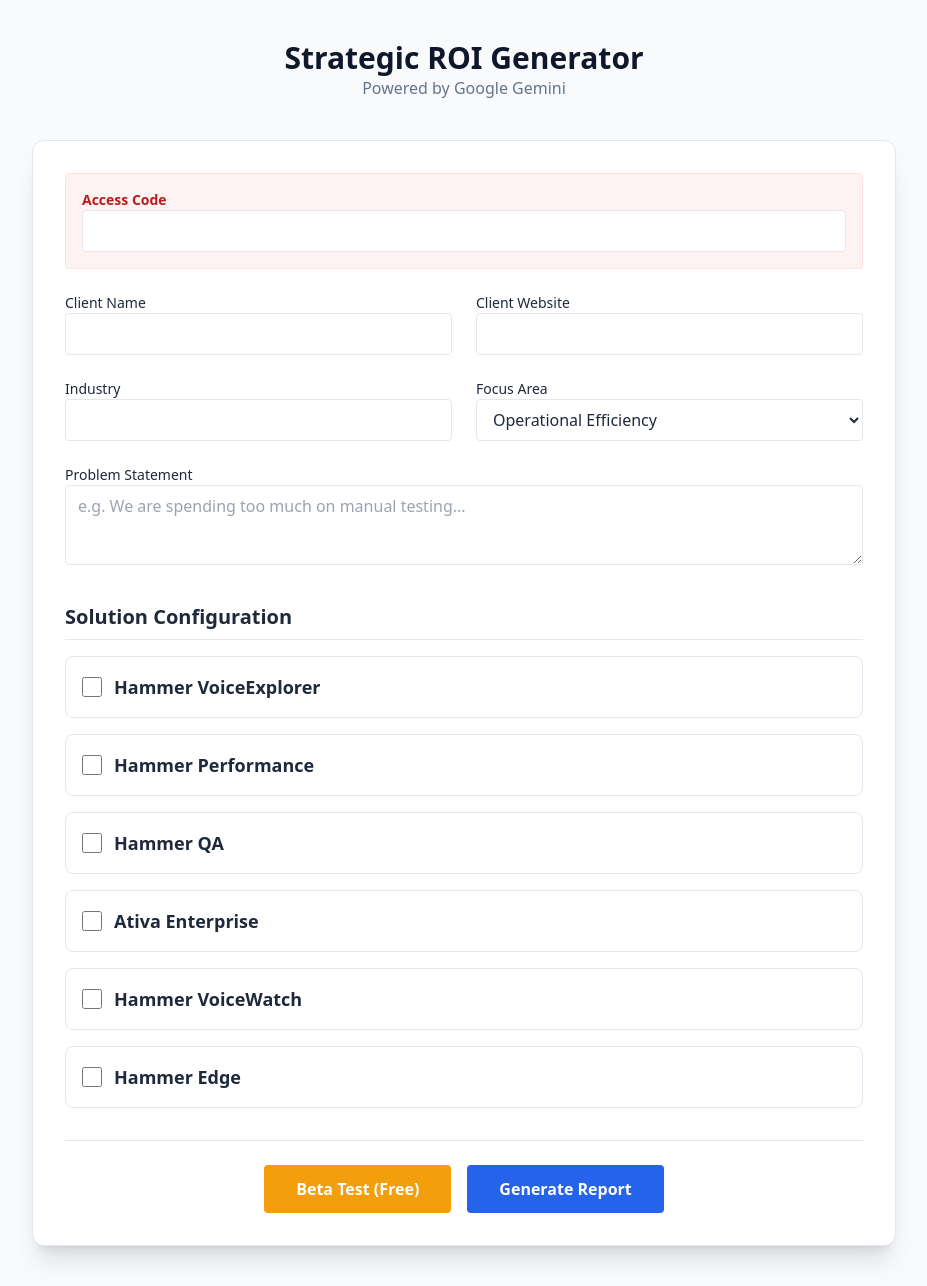
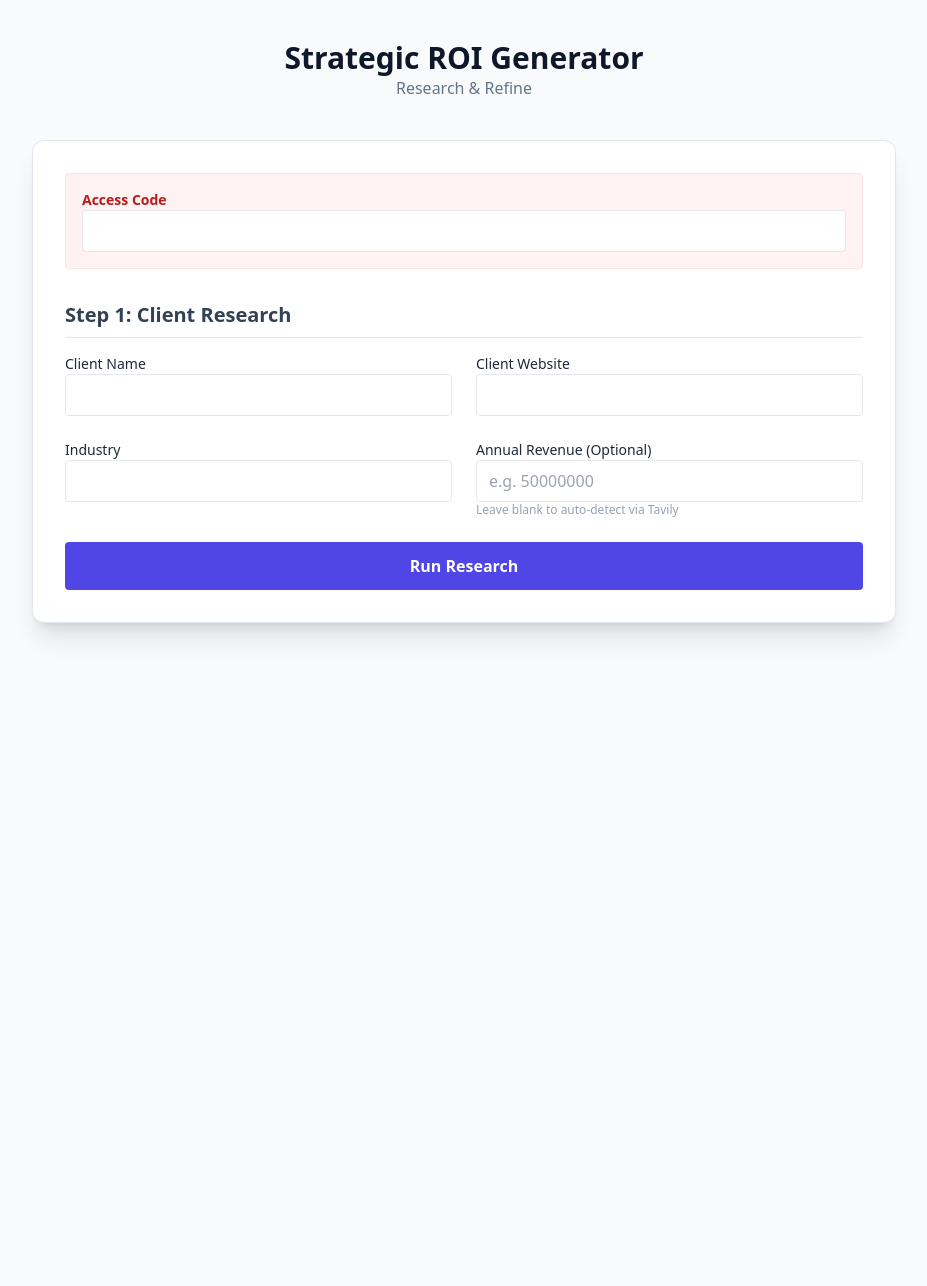
Before and after one commit to hammerlab-eric/hammer-roi-calculator, a Flask app: page / in a window 1280 px wide. Shown: the whole page, without its empty margins (176-1103 px from the left). After the commit the page ends 638 px from the top, so only its background shows below. Run offline with Flask 3, Linux system fonts and the light colour scheme; some libraries are stand-ins or nearby versions.

Commit message:
Update index.html

```diff
--- a/templates/index.html
+++ b/templates/index.html
@@ -3,7 +3,7 @@
 <head>
     <meta charset="UTF-8">
     <meta name="viewport" content="width=device-width, initial-scale=1.0">
-    <title>ROI Generator | Gemini Edition</title>
+    <title>ROI Generator | Research Edition</title>
     <script src="https://cdn.tailwindcss.com"></script>
     <style>
         .product-card { transition: all 0.2s; border: 1px solid #e2e8f0; }
@@ -13,7 +13,115 @@
             border-radius: 50%; width: 20px; height: 20px; animation: spin 1s linear infinite;
         }
         @keyframes spin { 0% { transform: rotate(0deg); } 100% { transform: rotate(360deg); } }
+        .accordion-content { transition: max-height 0.3s ease-out; max-height: 0; overflow: hidden; }
+        .accordion-content.open { max-height: 1000px; }
     </style>
+</head>
+<body class="bg-slate-50 text-slate-800 font-sans">
+    <div class="max-w-4xl mx-auto py-10 px-4">
+        <div class="text-center mb-10">
+            <h1 class="text-3xl font-bold text-slate-900">Strategic ROI Generator</h1>
+            <p class="text-slate-500">Research & Refine</p>
+        </div>
+
+        <form id="roiForm" action="/generate" method="POST" class="bg-white shadow-xl rounded-xl p-8 border border-slate-200">
+
+            <div class="bg-red-50 p-4 rounded border border-red-100 mb-8">
+                <label class="block text-sm font-bold text-red-700">Access Code</label>
+                <input type="password" name="access_code" required class="w-full border rounded px-3 py-2">
+            </div>
+
+            <div id="step1">
+                <h2 class="text-xl font-bold mb-4 border-b pb-2 text-slate-700">Step 1: Client Research</h2>
+                <div class="grid grid-cols-1 md:grid-cols-2 gap-6 mb-6">
+                    <div>
+                        <label class="block text-sm font-medium">Client Name</label>
+                        <input type="text" id="client_name" name="client_name" required class="w-full border rounded px-3 py-2">
+                    </div>
+                    <div>
+                        <label class="block text-sm font-medium">Client Website</label>
+                        <input type="url" id="client_url" name="client_url" class="w-full border rounded px-3 py-2">
+                    </div>
+                    <div>
+                        <label class="block text-sm font-medium">Industry</label>
+                        <input type="text" id="industry" name="industry" required class="w-full border rounded px-3 py-2">
+                    </div>
+                    <div>
+                         <label class="block text-sm font-medium">Annual Revenue (Optional)</label>
+                         <input type="text" name="revenue_input" id="revenue_input" placeholder="e.g. 50000000" class="w-full border rounded px-3 py-2">
+                         <p class="text-xs text-slate-400">Leave blank to auto-detect via Tavily</p>
+                    </div>
+                </div>
+                <button type="button" onclick="runResearch()" id="researchBtn" class="bg-indigo-600 text-white font-bold py-3 px-8 rounded hover:bg-indigo-700 w-full">
+                    Run Research
+                </button>
+            </div>
+
+            <div id="researchLoading" class="hidden text-center py-8">
+                <div class="inline-block spinner border-slate-400 border-t-indigo-600 mb-2"></div>
+                <p class="text-slate-600">Analyzing Market Data...</p>
+            </div>
+
+            <div id="step2" class="hidden mt-8 border-t pt-8">
+                <div class="flex justify-between items-center mb-6">
+                     <h2 class="text-xl font-bold text-slate-700">Step 2: Solution Configuration</h2>
+                     <span id="sizeBadge" class="bg-blue-100 text-blue-800 text-xs font-semibold px-2.5 py-0.5 rounded">Detected Size: Loading...</span>
+                     <input type="hidden" name="size_label" id="size_label_input">
+                </div>
+
+                <div class="mb-8 border rounded-lg">
+                    <button type="button" onclick="toggleAccordion()" class="w-full flex justify-between items-center p-4 bg-slate-50 hover:bg-slate-100 font-medium text-left">
+                        <span>📊 Benchmark Assumptions (Review & Edit)</span>
+                        <svg class="w-5 h-5" fill="none" stroke="currentColor" viewBox="0 0 24 24"><path stroke-linecap="round" stroke-linejoin="round" stroke-width="2" d="M19 9l-7 7-7-7"></path></svg>
+                    </button>
+                    <div id="benchmarkContent" class="accordion-content bg-white p-4 grid grid-cols-1 md:grid-cols-2 gap-4 text-sm">
+                        </div>
+                </div>
+
+                <div class="mb-6">
+                    <label class="block text-sm font-medium">Problem Statement</label>
+                    <textarea name="problem_statement" class="w-full border rounded px-3 py-2 h-24" placeholder="Describe the specific pain point..."></textarea>
+                </div>
+
+                <h3 class="font-bold mb-4 text-slate-600">Select Products</h3>
+                <div class="grid grid-cols-1 gap-4 mb-8">
+                    {% for product in products %}
+                    <div id="card_{{ product }}" class="product-card rounded-lg p-4">
+                        <label class="flex items-center cursor-pointer">
+                            <input type="checkbox" name="products" value="{{ product }}" class="w-5 h-5 text-blue-600" onchange="toggleCard(this, '{{ product }}')">
+                            <span class="ml-3 font-semibold text-lg">{{ product }}</span>
+                        </label>
+                        <div id="details_{{ product }}" class="hidden mt-4 pl-8 grid grid-cols-1 md:grid-cols-3 gap-4 border-t pt-4">
+                            <div>
+                                <label class="block text-xs font-bold text-slate-500 uppercase">Monthly Cost ($)</label>
+                                <input type="number" name="cost_{{ product }}" placeholder="0.00" class="w-full border rounded px-2 py-1">
+                            </div>
+                            <div>
+                                <label class="block text-xs font-bold text-slate-500 uppercase">Term</label>
+                                <select name="term_{{ product }}" class="w-full border rounded px-2 py-1">
+                                    <option value="12">1 Year</option>
+                                    <option value="36">3 Years</option>
+                                </select>
+                            </div>
+                        </div>
+                    </div>
+                    {% endfor %}
+                </div>
+
+                <div class="flex justify-center gap-4">
+                    <button type="submit" class="bg-green-600 text-white font-bold py-3 px-8 rounded hover:bg-green-700 w-full md:w-auto">
+                        Generate Final Report
+                    </button>
+                </div>
+            </div>
+
+             <div id="loadingContainer" class="hidden text-center py-4 mt-4">
+                <div class="inline-block spinner border-slate-400 border-t-green-600 mb-2"></div>
+                <p class="text-slate-600">Generating Forensic Analysis...</p>
+            </div>
+        </form>
+    </div>
+
     <script>
         function toggleCard(checkbox, prodName) {
             const card = document.getElementById('card_' + prodName);
@@ -27,113 +135,78 @@
             }
         }
 
-        function toggleCustomTerm(select, prodName) {
-            const customInput = document.getElementById('custom_term_' + prodName);
-            if (select.value === 'other') {
-                customInput.classList.remove('hidden');
-            } else {
-                customInput.classList.add('hidden');
+        function toggleAccordion() {
+            document.getElementById('benchmarkContent').classList.toggle('open');
+        }
+
+        async function runResearch() {
+            const btn = document.getElementById('researchBtn');
+            const loader = document.getElementById('researchLoading');
+            const step2 = document.getElementById('step2');
+
+            // Basic validation
+            if(!document.getElementById('client_name').value || !document.getElementById('industry').value) {
+                alert("Please enter Client Name and Industry.");
+                return;
+            }
+
+            btn.classList.add('hidden');
+            loader.classList.remove('hidden');
+
+            const formData = new FormData(document.getElementById('roiForm'));
+
+            try {
+                const response = await fetch('/research', {
+                    method: 'POST',
+                    body: formData
+                });
+                const data = await response.json();
+
+                if (data.success) {
+                    loader.classList.add('hidden');
+                    step2.classList.remove('hidden');
+
+                    // Update Badge
+                    document.getElementById('sizeBadge').innerText = `Detected Size: ${data.size_label}`;
+                    document.getElementById('size_label_input').value = data.size_label;
+
+                    // Populate Accordion
+                    const container = document.getElementById('benchmarkContent');
+                    container.innerHTML = ''; // Clear
+
+                    for (const [key, val] of Object.entries(data.benchmarks)) {
+                        const div = document.createElement('div');
+                        const label = key.replace(/_/g, ' ').replace(/(^\w|\s\w)/g, m => m.toUpperCase());
+
+                        div.innerHTML = `
+                            <label class="block text-xs font-bold text-slate-500 mb-1">${label}</label>
+                            <input type="text" name="bench_${key}" value="${val}" class="w-full border rounded px-2 py-1 text-slate-700 bg-slate-50 focus:bg-white transition-colors">
+                        `;
+                        container.appendChild(div);
+                    }
+
+                    // Auto-fill revenue if found
+                    if(data.revenue && !document.getElementById('revenue_input').value) {
+                         document.getElementById('revenue_input').value = data.revenue;
+                    }
+
+                } else {
+                    alert("Research failed. Please try again.");
+                    btn.classList.remove('hidden');
+                    loader.classList.add('hidden');
+                }
+            } catch (error) {
+                console.error(error);
+                alert("An error occurred.");
+                btn.classList.remove('hidden');
+                loader.classList.add('hidden');
             }
         }
 
-        function setModeAndSubmit(mode) {
-            document.getElementById('modeField').value = mode;
-            document.getElementById('btnContainer').classList.add('hidden');
+        // Show loader on final submit
+        document.getElementById('roiForm').addEventListener('submit', function() {
             document.getElementById('loadingContainer').classList.remove('hidden');
-            document.getElementById('loadingText').innerText = mode === 'beta' ? "Building Gemini Preview..." : "Generating Gemini Analysis...";
-            document.getElementById('roiForm').submit();
-        }
+        });
     </script>
-</head>
-<body class="bg-slate-50 text-slate-800 font-sans">
-    <div class="max-w-4xl mx-auto py-10 px-4">
-        <div class="text-center mb-10">
-            <h1 class="text-3xl font-bold text-slate-900">Strategic ROI Generator</h1>
-            <p class="text-slate-500">Powered by Google Gemini</p>
-        </div>
-
-        <form id="roiForm" action="/generate" method="POST" class="bg-white shadow-xl rounded-xl p-8 border border-slate-200">
-            <input type="hidden" name="mode" id="modeField" value="live">
-
-            <div class="grid grid-cols-1 md:grid-cols-2 gap-6 mb-8">
-                <div class="bg-red-50 p-4 rounded border border-red-100 col-span-1 md:col-span-2">
-                    <label class="block text-sm font-bold text-red-700">Access Code</label>
-                    <input type="password" name="access_code" required class="w-full border rounded px-3 py-2">
-                </div>
-                <div>
-                    <label class="block text-sm font-medium">Client Name</label>
-                    <input type="text" name="client_name" required class="w-full border rounded px-3 py-2">
-                </div>
-                <div>
-                    <label class="block text-sm font-medium">Client Website</label>
-                    <input type="url" name="client_url" class="w-full border rounded px-3 py-2">
-                </div>
-                <div>
-                    <label class="block text-sm font-medium">Industry</label>
-                    <input type="text" name="industry" required class="w-full border rounded px-3 py-2">
-                </div>
-                <div>
-                    <label class="block text-sm font-medium">Focus Area</label>
-                    <select name="project_type" class="w-full border rounded px-3 py-2 bg-white">
-                        <option value="Operational Efficiency">Operational Efficiency</option>
-                        <option value="Migration">Cloud Migration</option>
-                        <option value="CX">CX Transformation</option>
-                        <option value="DevOps">DevOps Automation</option>
-                    </select>
-                </div>
-                <div class="col-span-1 md:col-span-2">
-                    <label class="block text-sm font-medium">Problem Statement</label>
-                    <textarea name="problem_statement" class="w-full border rounded px-3 py-2 h-20" placeholder="e.g. We are spending too much on manual testing..."></textarea>
-                </div>
-            </div>
-
-            <h2 class="text-xl font-bold mb-4 border-b pb-2">Solution Configuration</h2>
-            <div class="grid grid-cols-1 gap-4 mb-8">
-                {% for product in products %}
-                <div id="card_{{ product }}" class="product-card rounded-lg p-4">
-                    <label class="flex items-center cursor-pointer">
-                        <input type="checkbox" name="products" value="{{ product }}" class="w-5 h-5 text-blue-600" onchange="toggleCard(this, '{{ product }}')">
-                        <span class="ml-3 font-semibold text-lg">{{ product }}</span>
-                    </label>
-
-                    <div id="details_{{ product }}" class="hidden mt-4 pl-8 grid grid-cols-1 md:grid-cols-3 gap-4 border-t pt-4">
-                        <div>
-                            <label class="block text-xs font-bold text-slate-500 uppercase">Monthly Cost ($)</label>
-                            <input type="number" name="cost_{{ product }}" placeholder="0.00" class="w-full border rounded px-2 py-1">
-                        </div>
-                        <div>
-                            <label class="block text-xs font-bold text-slate-500 uppercase">Term Length</label>
-                            <select name="term_{{ product }}" class="w-full border rounded px-2 py-1" onchange="toggleCustomTerm(this, '{{ product }}')">
-                                <option value="12">1 Year</option>
-                                <option value="24">2 Years</option>
-                                <option value="36">3 Years</option>
-                                <option value="1">1 Month</option>
-                                <option value="other">Custom...</option>
-                            </select>
-                        </div>
-                        <div>
-                            <label class="block text-xs font-bold text-slate-500 uppercase">&nbsp;</label>
-                            <input type="number" step="0.25" id="custom_term_{{ product }}" name="term_custom_{{ product }}" placeholder="Months" class="hidden w-full border rounded px-2 py-1 bg-yellow-50">
-                        </div>
-                    </div>
-                </div>
-                {% endfor %}
-            </div>
-
-            <div class="flex justify-center gap-4 border-t pt-6" id="btnContainer">
-                <button type="button" onclick="setModeAndSubmit('beta')" class="bg-amber-500 text-white font-bold py-3 px-8 rounded hover:bg-amber-600">
-                    Beta Test (Free)
-                </button>
-                <button type="button" onclick="setModeAndSubmit('live')" class="bg-blue-600 text-white font-bold py-3 px-8 rounded hover:bg-blue-700">
-                    Generate Report
-                </button>
-            </div>
-
-            <div id="loadingContainer" class="hidden text-center py-4">
-                <div class="inline-block spinner border-slate-400 border-t-blue-600 mb-2"></div>
-                <p id="loadingText" class="text-slate-600 font-medium">Processing...</p>
-            </div>
-        </form>
-    </div>
 </body>
 </html>
```
